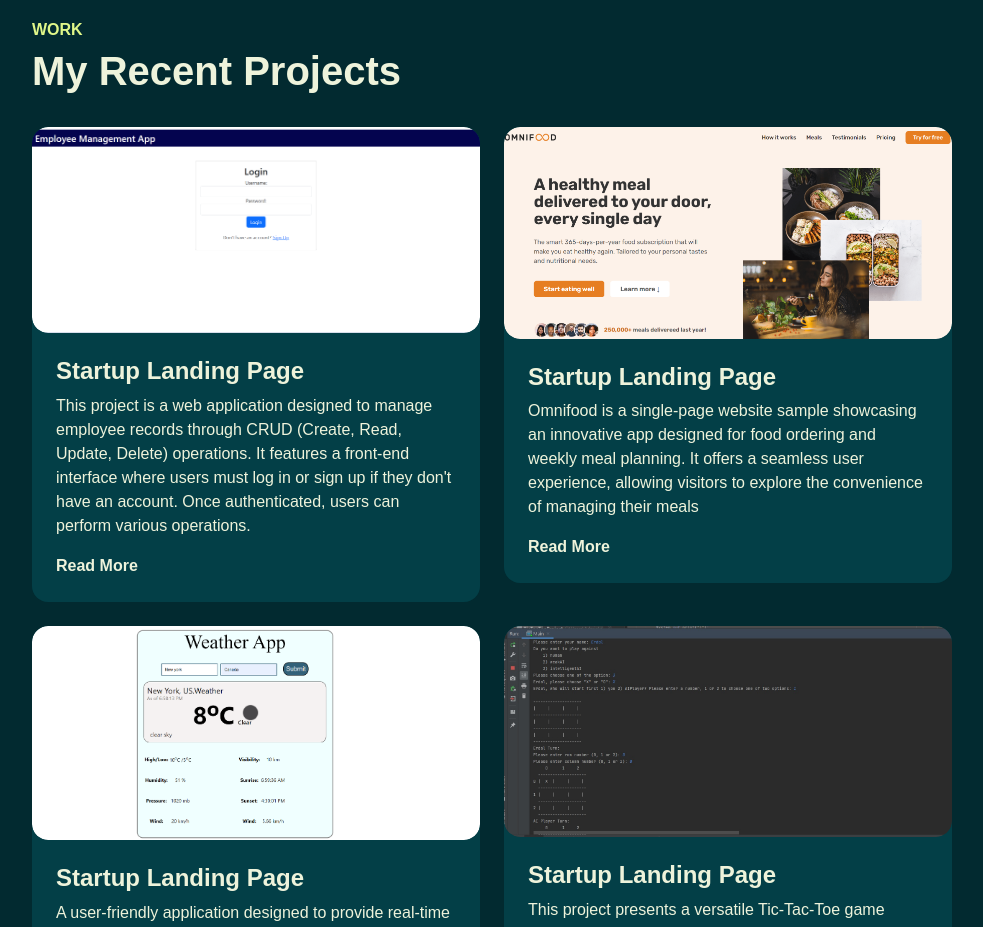
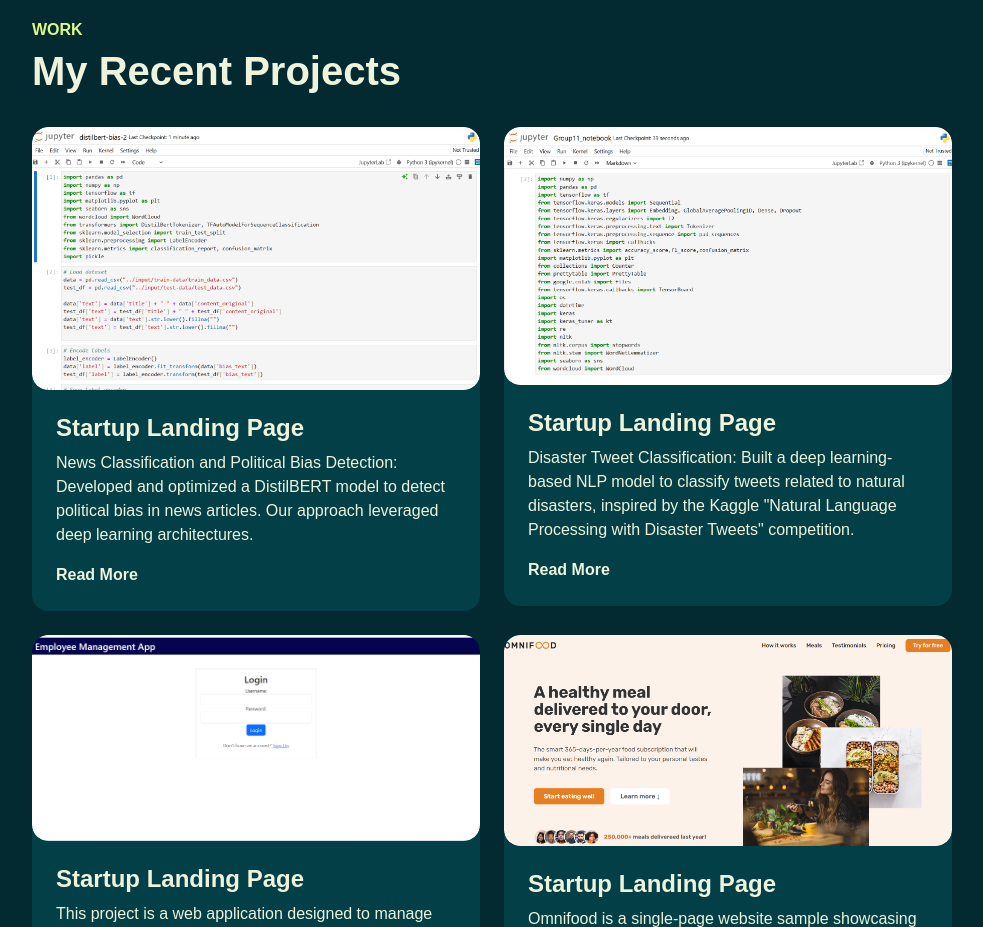
Before and after one commit to erdalozkaya71/Erdal_O_W24Portfolio, a plain HTML site: page index.html in a window 1280 px wide. Shown: the part 1660-2587 px from the top of the page, without its empty margins (268-1251 px from the left). Drawn offline with nearby package versions, Linux system fonts and the light colour scheme.

Commit message:
Adding ML Projects

```diff
--- a/index.html
+++ b/index.html
@@ -172,6 +172,60 @@
           </div>
 
           <div class="row gy-4">
+            <div class="col-lg-6" data-aos="fade-up">
+              <div class="card-custom rounded-4 bg-base">
+                <div class="card-custom-image rounded-4">
+                  <img
+                    class="rounded-4"
+                    src="./assets/images/Bias_Detection.png"
+                    alt=""
+                  />
+                </div>
+                <div class="card-custom-content p-4">
+                  <h4>Startup Landing Page</h4>
+                  <p>
+                    News Classification and Political Bias Detection: Developed
+                    and optimized a DistilBERT model to detect political bias in
+                    news articles. Our approach leveraged deep learning
+                    architectures.
+                  </p>
+                  <a
+                    href="https://github.com/erdalozkaya71/Bias_Detection"
+                    class="link-custom"
+                    target="_blank"
+                    >Read More</a
+                  >
+                </div>
+              </div>
+            </div>
+
+            <div class="col-lg-6" data-aos="fade-up">
+              <div class="card-custom rounded-4 bg-base">
+                <div class="card-custom-image rounded-4">
+                  <img
+                    class="rounded-4"
+                    src="./assets/images/App_Math.png"
+                    alt=""
+                  />
+                </div>
+                <div class="card-custom-content p-4">
+                  <h4>Startup Landing Page</h4>
+                  <p>
+                    Disaster Tweet Classification: Built a deep learning-based
+                    NLP model to classify tweets related to natural disasters,
+                    inspired by the Kaggle "Natural Language Processing with
+                    Disaster Tweets" competition.
+                  </p>
+                  <a
+                    href="https://github.com/erdalozkaya71/DisasterTweetClassification"
+                    class="link-custom"
+                    target="_blank"
+                    >Read More</a
+                  >
+                </div>
+              </div>
+            </div>
+
             <div class="col-lg-6" data-aos="fade-up">
               <div class="card-custom rounded-4 bg-base">
                 <div class="card-custom-image rounded-4">
```
Also changed, not shown: assets/images/App_Math.png (added), assets/images/Bias_Detection.png (added).
